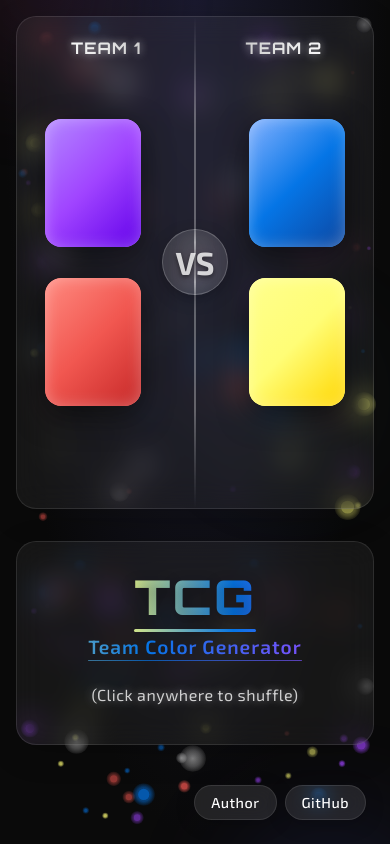
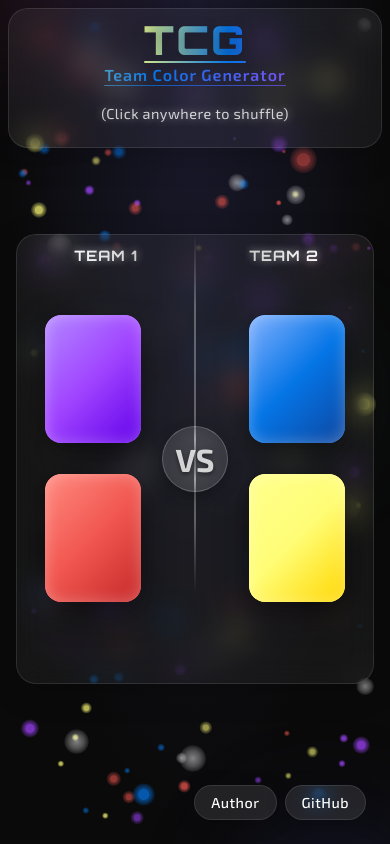
Before and after one commit to loke-dev/TCG, a Nuxt app: page / in a window 390 px wide. Built offline with nearby package versions, Linux system fonts and the light colour scheme.

Commit message:
refactor: optimize layout and styling across components

```diff
--- a/app.vue
+++ b/app.vue
@@ -6,8 +6,8 @@
   <div class="app-background">
     <BackgroundEffects ref="backgroundEffects" />
     <section @click="handleClick" class="container">
+      <AppHeader />
       <MainContent :colors="colors" :is-shuffling="isShuffling" />
-      <AppHeader />
       <AppFooter />
     </section>
   </div>
--- a/assets/css/global.css
+++ b/assets/css/global.css
@@ -1,5 +1,5 @@
 /* Google Fonts Import */
-@import url('https://fonts.googleapis.com/css2?family=Orbitron:wght@400;500;600;700;800;900&family=Exo+2:wght@300;400;500;600;700&display=swap');
+@import url("https://fonts.googleapis.com/css2?family=Orbitron:wght@400;500;600;700;800;900&family=Exo+2:wght@300;400;500;600;700&display=swap");
 
 /* Base styles */
 body {
@@ -7,7 +7,7 @@ body {
   padding: 0;
   background-color: #0a0a0a;
   color: #fff;
-  font-family: 'Exo 2', 'Segoe UI', Tahoma, Geneva, Verdana, sans-serif;
+  font-family: "Exo 2", "Segoe UI", Tahoma, Geneva, Verdana, sans-serif;
   overflow-x: hidden;
   -webkit-font-smoothing: antialiased;
   -moz-osx-font-smoothing: grayscale;
@@ -20,7 +20,7 @@ h3,
 h4,
 h5,
 h6 {
-  font-family: 'Orbitron', sans-serif;
+  font-family: "Orbitron", sans-serif;
   letter-spacing: 1px;
   text-transform: uppercase;
   margin-top: 0;
@@ -48,7 +48,7 @@ h1 {
 
 .text-cyber {
   position: relative;
-  font-family: 'Orbitron', sans-serif;
+  font-family: "Orbitron", sans-serif;
   letter-spacing: 2px;
   overflow: hidden;
 }
@@ -65,7 +65,6 @@ h1 {
 }
 
 @keyframes glitch-effect {
-
   0%,
   95%,
   100% {
@@ -98,6 +97,9 @@ h1 {
   grid-template-rows: 1fr auto auto;
   will-change: contents;
   width: 100%;
+  flex-direction: column;
+  justify-content: space-between;
+  display: flex;
 }
 
 /* Glass morphism */
--- a/components/AppHeader.vue
+++ b/components/AppHeader.vue
@@ -13,8 +13,8 @@
 <style scoped>
 .header {
   box-sizing: border-box;
-  padding: 2rem;
-  margin: 1rem auto;
+  padding: 1rem 2rem;
+  margin: 0.5rem auto;
   display: flex;
   flex-direction: column;
   align-items: center;
@@ -25,9 +25,10 @@
 
 /* Title styles */
 .title {
-  font-size: 5rem;
+  font-size: 4rem;
   font-weight: 900;
   margin: 0;
+  line-height: 1;
   background: linear-gradient(to right, #f15750, #fffd76, #0575e6, #a044ff);
   background-size: 300% 300%;
   -webkit-background-clip: text;
@@ -54,10 +55,10 @@
 .title::after {
   content: '';
   position: absolute;
-  bottom: -5px;
+  bottom: -3px;
   left: 0;
   width: 100%;
-  height: 3px;
+  height: 2px;
   background: linear-gradient(to right, #f15750, #fffd76, #0575e6, #a044ff);
   background-size: 300% 300%;
   border-radius: 3px;
@@ -65,8 +66,8 @@
 }
 
 .subtitle {
-  font-size: 2em;
-  margin-top: 0.5rem;
+  font-size: 1.5rem;
+  margin-top: 0.3rem;
   font-weight: 600;
   letter-spacing: 1px;
   background: linear-gradient(to right, #f15750, #fffd76, #0575e6, #a044ff);
@@ -82,7 +83,7 @@
 .subtitle::after {
   content: '';
   position: absolute;
-  bottom: -3px;
+  bottom: -2px;
   left: 0;
   width: 100%;
   height: 1px;
@@ -95,9 +96,9 @@
 }
 
 .notice {
-  font-size: 1rem;
+  font-size: 0.9rem;
   opacity: 0.8;
-  margin-top: 0.5rem;
+  margin-top: 0.3rem;
   font-family: 'Exo 2', sans-serif;
   letter-spacing: 0.5px;
 }
@@ -110,35 +111,25 @@
 /* Responsive styles */
 @media (max-width: 1000px) {
   .header {
-    margin: 1rem;
+    margin: 0.5rem;
   }
 }
 
 @media (max-width: 768px) {
   .title {
-    font-size: 4rem;
+    font-size: 3.5rem;
   }
 
   .subtitle {
-    font-size: 1.5rem;
+    font-size: 1.3rem;
+  }
+
+  .header {
+    padding: 0.8rem 1.5rem;
   }
 }
 
 @media (max-width: 500px) {
-  .title {
-    font-size: 3rem;
-  }
-
-  .subtitle {
-    font-size: 1.2rem;
-  }
-
-  .header {
-    padding: 1.5rem;
-  }
-}
-
-@media (max-width: 375px) {
   .title {
     font-size: 2.5rem;
   }
@@ -147,8 +138,26 @@
     font-size: 1rem;
   }
 
+  .header {
+    padding: 0.7rem 1.2rem;
+  }
+}
+
+@media (max-width: 375px) {
+  .title {
+    font-size: 2rem;
+  }
+
+  .subtitle {
+    font-size: 0.9rem;
+  }
+
   .notice {
-    font-size: 0.8rem;
+    font-size: 0.7rem;
+  }
+
+  .header {
+    padding: 0.6rem 1rem;
   }
 }
 </style>
--- a/components/TeamSection.vue
+++ b/components/TeamSection.vue
@@ -21,7 +21,7 @@
   top: 0;
   left: 0;
   width: 100%;
-  height: 100%;
+  height: 80%;
   display: flex;
   pointer-events: none;
   z-index: 1;
@@ -31,7 +31,7 @@
   flex: 1;
   display: flex;
   justify-content: center;
-  padding-top: 1rem;
+  padding-top: 0.5rem;
   position: relative;
   overflow: hidden;
 }
@@ -65,7 +65,7 @@
 }
 
 .team-title {
-  font-size: 1.5rem;
+  font-size: 1.3rem;
   font-weight: 700;
   margin: 0;
   letter-spacing: 1px;
@@ -93,7 +93,7 @@
 }
 
 .team-title:hover {
-  transform: translateY(-3px);
+  transform: translateY(-2px);
   text-shadow: 0 0 12px rgba(255, 255, 255, 0.8);
   border-bottom: 2px solid rgba(255, 255, 255, 0.5);
 }
@@ -119,22 +119,22 @@
 /* Responsive styles */
 @media (max-width: 768px) {
   .team-title {
-    font-size: 1.2rem;
-    padding: 0.4rem 1rem;
+    font-size: 1.1rem;
+    padding: 0.3rem 0.8rem;
   }
 }
 
 @media (max-width: 500px) {
   .team-title {
-    font-size: 1rem;
-    padding: 0.3rem 0.8rem;
+    font-size: 0.9rem;
+    padding: 0.2rem 0.6rem;
   }
 }
 
 @media (max-width: 375px) {
   .team-title {
-    font-size: 0.9rem;
-    padding: 0.3rem 0.7rem;
+    font-size: 0.8rem;
+    padding: 0.2rem 0.5rem;
   }
 }
 </style>
--- a/nuxt.config.ts
+++ b/nuxt.config.ts
@@ -2,7 +2,9 @@ export default defineNuxtConfig({
   typescript: {
     shim: false,
   },
+
   modules: ["@vite-pwa/nuxt"],
+
   pwa: {
     manifest: {
       name: "Team Color Generator",
@@ -15,6 +17,7 @@ export default defineNuxtConfig({
       start_url: "/",
     },
   },
+
   vite: {
     build: {
       rollupOptions: {
@@ -23,7 +26,10 @@ export default defineNuxtConfig({
       },
     },
   },
+
   nitro: {
     preset: "vercel",
   },
+
+  compatibilityDate: "2025-03-11",
 });
```
